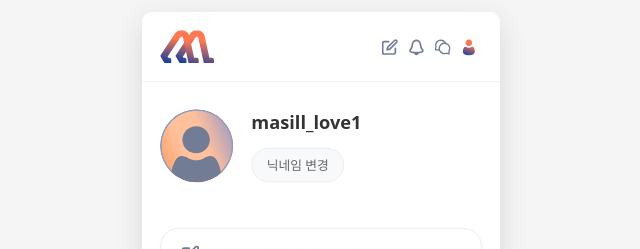
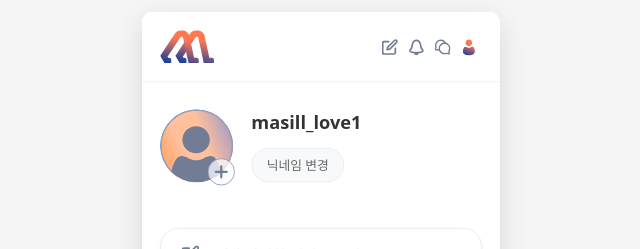
Before and after one commit to agness4011/likelion-masill, a React (Vite) app in the folder masill/: page /myhome in a window 1280 px wide. Shown: the top 249 px of the page, without its empty margins (319-959 px from the left). Built offline with nearby package versions, Linux system fonts and the light colour scheme.

Commit message:
**fetch** 프로필 아이콘

```diff
--- a/masill/src/App.jsx
+++ b/masill/src/App.jsx
@@ -64,8 +64,6 @@ export default function App() {
               <Route path="agree" element={<SignAgreePage />} />
               <Route path="phone" element={<SignPhonePage />} />
               <Route path="create" element={<SignCreatePage />} />
-              <Route path="region" element={<SignRegionPage />} />
-              <Route path="region-detail" element={<SignRegionDetailPage />} />
               <Route path="complete" element={<SignCompletePage />} />
             </Route>
 
@@ -92,6 +90,10 @@ export default function App() {
             <Route path="write" element={<WriteBoardPage />} />
             <Route path="detail/:eventId" element={<DetailBoardPage />} />
 
+            {/* 지역 선택 흐름 (글쓰기용) */}
+            <Route path="region" element={<SignRegionPage />} />
+            <Route path="region-detail" element={<SignRegionDetailPage />} />
+
             {/* 채팅 */}
             <Route path="chat" element={<ChatPage />} />
             <Route path="chat/:roomId" element={<ChatRoomPage />} />
--- a/masill/src/components/board/WriteBoard.jsx
+++ b/masill/src/components/board/WriteBoard.jsx
@@ -88,6 +88,10 @@ function SetTitle({ title, setTitle, error, setTouched }) {
 }
 
 function SetLocation({ location, setLocation, error, setTouched }) {
+  // 선택된 지역 정보 가져오기
+  const selectedRegion = localStorage.getItem('selectedRegion') || '';
+  const selectedDistrict = localStorage.getItem('selectedDistrict') || '';
+
   return (
     <div>
       <ErrorDiv>
@@ -98,13 +102,23 @@ function SetLocation({ location, setLocation, error, setTouched }) {
       <InputWrapper>
         <InputStyle
           type="text"
-          placeholder="장소 입력"
+          placeholder={`${selectedRegion} ${selectedDistrict} 장소 입력`}
           value={location}
           onChange={(e) => setLocation(e.target.value)}
           onBlur={() => setTouched(true)}
         />
         <MapImg src={MapIcon} />
       </InputWrapper>
+      {selectedRegion && selectedDistrict && (
+        <div style={{
+          fontSize: '12px',
+          color: '#666',
+          marginTop: '4px',
+          paddingLeft: '4px'
+        }}>
+          선택된 지역: {selectedRegion} {selectedDistrict}
+        </div>
+      )}
     </div>
   );
 }
--- a/masill/src/components/commons/header/HeaderBar.jsx
+++ b/masill/src/components/commons/header/HeaderBar.jsx
@@ -43,7 +43,7 @@ const Left = styled.div`
 function HeadRight() {
   return (
     <Right>
-      <Link to="/board">
+      <Link to="/region">
         <Board src={BoardImg} alt="게시글작성" />
       </Link>
       <Link to="/alarm">
--- a/masill/src/components/signup/SignCreatePage.jsx
+++ b/masill/src/components/signup/SignCreatePage.jsx
@@ -334,8 +334,8 @@ export default function SignCreatePage() {
       password: password
     });
 
-    // 지역 선택 페이지로 이동
-    nav("/signup/region");
+    // 회원가입 완료 페이지로 이동
+    nav("/signup/complete");
   };
 
   // 이메일 유효성 검사
--- a/masill/src/components/signup/SignRegionDetailPage.jsx
+++ b/masill/src/components/signup/SignRegionDetailPage.jsx
@@ -1,6 +1,6 @@
 import React, { useState, useEffect } from "react";
 import styled from "styled-components";
-import { useNavigate } from "react-router-dom";
+import { useNavigate, useLocation } from "react-router-dom";
 import ArrowLeft from "@logo/bluearrowleft.svg";
 import ArrowRight from "@logo/bluearrowright.svg";
 import { getDistricts, getRegionId } from "../../api/userService";
@@ -189,12 +189,15 @@ const districtData = {
 
 export default function SignRegionDetailPage() {
   const nav = useNavigate();
+  const location = useLocation();
   const [selectedDistrict, setSelectedDistrict] = useState("");
   const [currentPage, setCurrentPage] = useState(0);
   const [selectedRegion] = useState(localStorage.getItem('selectedRegion') || "서울특별시");
   const [districts, setDistricts] = useState([]);
   const [loading, setLoading] = useState(true);
   const [error, setError] = useState(null);
+
+
 
   // 구/군 목록 가져오기
   useEffect(() => {
@@ -242,7 +245,7 @@ export default function SignRegionDetailPage() {
              // 1초 후 자동으로 다음 페이지로 이동
        setTimeout(() => {
          console.log('선택된 구/군으로 이동:', district, '지역 ID:', regionId);
-        nav("/signup/complete");
+         nav("/board");
        }, 1000);
 
     } catch (error) {
@@ -250,16 +253,16 @@ export default function SignRegionDetailPage() {
              // 지역 ID 조회 실패 시에도 다음 페이지로 이동 (기본값 사용)
        setTimeout(() => {
          console.log('지역 ID 조회 실패, 기본값으로 이동:', district);
-        nav("/signup/complete");
+         nav("/board");
        }, 1000);
     }
   };
 
   const handleNext = () => {
     if (selectedDistrict) {
-      // 선택된 구/군을 저장하고 회원가입 완료 페이지로 이동
+      // 선택된 구/군을 저장하고 다음 페이지로 이동
       localStorage.setItem('selectedDistrict', selectedDistrict);
-      nav("/signup/complete");
+      nav("/board");
     } else {
       alert("구/군을 선택해주세요.");
     }
@@ -283,13 +286,13 @@ export default function SignRegionDetailPage() {
         <BackBtn onClick={() => nav(-1)} aria-label="뒤로가기">
           &#8592;
         </BackBtn>
-        <TitleText>회원가입</TitleText>
+        <TitleText>지역 선택</TitleText>
       </TopBar>
       <ProgressBarWrap>
         <ProgressBar />
       </ProgressBarWrap>
       <ContentSection>
-        <SectionTitle>지역 선택</SectionTitle>
+        <SectionTitle>상세 지역을 선택해주세요</SectionTitle>
 
         {loading ? (
           <div style={{ textAlign: 'center', padding: '20px' }}>
--- a/masill/src/components/signup/SignRegionPage.jsx
+++ b/masill/src/components/signup/SignRegionPage.jsx
@@ -1,7 +1,7 @@
 // src/pages/SignRegionPage.jsx
 import React, { useState, useEffect } from "react";
 import styled from "styled-components";
-import { useNavigate } from "react-router-dom";
+import { useNavigate, useLocation } from "react-router-dom";
 import { getRegions } from "../../api/userService";
 
 const Container = styled.div`
@@ -118,6 +118,7 @@ const RegionButton = styled.button`
 
 export default function SignRegionPage() {
   const nav = useNavigate();
+  const location = useLocation();
   const [selectedRegion, setSelectedRegion] = useState("");
   const [regions, setRegions] = useState([]);
   const [loading, setLoading] = useState(true);
@@ -146,7 +147,7 @@ export default function SignRegionPage() {
     setSelectedRegion(region);
     // 지역 선택 시 바로 다음 페이지로 이동
     localStorage.setItem('selectedRegion', region);
-    nav("/signup/region-detail");
+    nav("/region-detail");
   };
 
   return (
@@ -155,13 +156,13 @@ export default function SignRegionPage() {
         <BackBtn onClick={() => nav(-1)} aria-label="뒤로가기">
           &#8592;
         </BackBtn>
-        <TitleText>회원가입</TitleText>
+        <TitleText>지역 선택</TitleText>
       </TopBar>
       <ProgressBarWrap>
         <ProgressBar />
       </ProgressBarWrap>
       <ContentSection>
-        <SectionTitle>지역 선택</SectionTitle>
+        <SectionTitle>게시글을 작성할 지역을 선택해주세요</SectionTitle>
 
         {loading ? (
           <div style={{ textAlign: 'center', padding: '20px' }}>
--- a/masill/src/components/signup/SignupProgress.jsx
+++ b/masill/src/components/signup/SignupProgress.jsx
@@ -8,7 +8,6 @@ const steps = [
   '/signup/agree',   // 약관 동의
   '/signup/phone',   // 휴대폰 인증
   '/signup/create',  // 아이디 생성
-  '/signup/region',  // 지역 선택
 ];
 
 const Header = styled.div`
--- a/masill/src/pages/myhome/MyHomePage.jsx
+++ b/masill/src/pages/myhome/MyHomePage.jsx
@@ -18,6 +18,7 @@ import HeartIcon from '@logo/myhome/heart.svg';
 import CheckIcon from '@logo/myhome/check.svg';
 import SajangIcon from '@logo/myhome/sajang.svg';
 import MasilLogoIcon from '@assets/masill-logo1.svg';
+import Plusbutton from '@logo/myhome/plusbutton.svg';
 
 const MyHomeContainer = styled.div`
   min-height: 100vh;
@@ -91,6 +92,39 @@ const AvatarContainer = styled.div`
   align-items: center;
   justify-content: center;
   overflow: hidden;
+  position: relative;
+`;
+
+const PlusButton = styled.button`
+  position: absolute;
+  top: 145px;
+  right: 287px;
+  width: 30px;
+  height: 60px;
+  background: none;
+  border: none;
+  border-radius: 50%;
+  display: flex;
+  align-items: center;
+  justify-content: center;
+  cursor: pointer;
+  transition: all 0.2s ease;
+  box-shadow: none;
+  z-index: 20;
+  outline: none;
+
+  &:focus {
+    outline: none;
+  }
+
+  &:active {
+    outline: none;
+  }
+`;
+
+const PlusButtonImage = styled.img`
+  width: 30px;
+  height: 35px;
 `;
 
 const AvatarImage = styled.img`
@@ -282,6 +316,12 @@ const MyHomePage = () => {
     navigate('/myhome/nickname-change');
   };
 
+  const handlePlusButton = () => {
+    console.log('Plus 버튼 클릭');
+    // 여기에 원하는 기능을 추가할 수 있습니다
+    // 예: 프로필 편집, 사진 추가 등
+  };
+
   return (
     <MyHomeContainer>
       {/* 상태바 */}
@@ -313,6 +353,9 @@ const MyHomePage = () => {
         <AvatarContainer>
           <AvatarImage src={getCurrentAvatarIcon()} alt="프로필" />
         </AvatarContainer>
+        <PlusButton onClick={handlePlusButton}>
+          <PlusButtonImage src={Plusbutton} alt="추가" />
+        </PlusButton>
         <UserInfo>
           <Username>
             {userData.username}
```
Also changed, not shown: masill/src/assets/logo/myhome/plusbutton.svg (added). Lines whose indentation alone changed are shown as unchanged.
